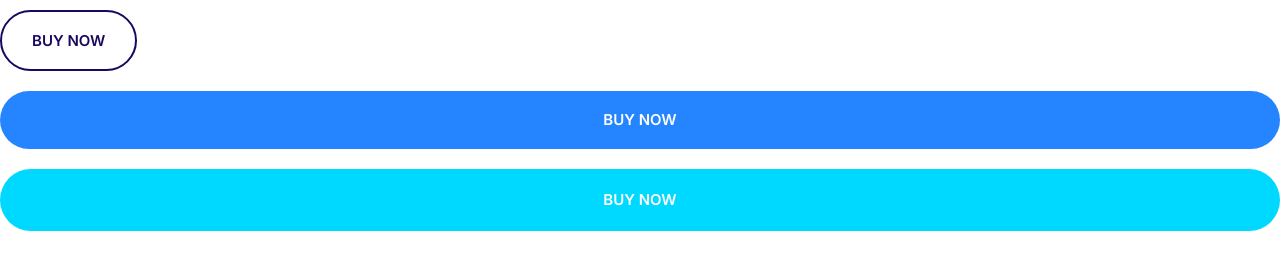
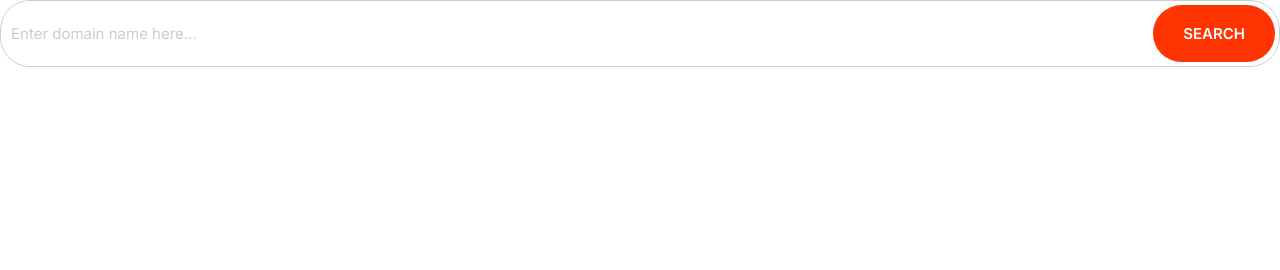
Before and after one commit to shreyanskh1/cloudnine, a plain HTML site: page index.html in a window 1280 px wide. Drawn offline with Linux system fonts and the light colour scheme.

Commit message:
Inputs and input-groups

```diff
--- a/css/styles.css
+++ b/css/styles.css
@@ -4,6 +4,8 @@
 	--color-accent: #ff3400;
 	--color-headings: #1b0760;
 	--color-body: #918ca4;
+	--color-border: #ccc;
+	--border-radius: 30px;
 }
 
 *,
@@ -242,3 +244,40 @@ a {
 		font-size: 1.5rem;
 	}
 }
+
+/* Inputs */
+
+.input {
+	border-radius: var(--border-radius);
+	border: 1px solid var(--color-border);
+	color: var(--color-headings);
+	font-size: 2rem;
+	outline: 0;
+	padding: 1.5rem 3.5rem;
+}
+
+::placeholder {
+	color: #cdcbd7;
+}
+
+.input-group {
+	border: 1px solid var(--color-border);
+	border-radius: var(--border-radius);
+	display: flex;
+}
+
+.input-group .input {
+	border: 0;
+	flex-grow: 1;
+	padding: 1.5rem 1rem;
+}
+
+.input-group .btn {
+	margin: 4px;
+}
+
+@media screen and (min-width: 1024px) {
+	.input {
+		font-size: 1.5rem;
+	}
+}
--- a/index.html
+++ b/index.html
@@ -14,8 +14,13 @@
     <link rel="stylesheet" href="css/styles.css" />
   </head>
   <body>
-    <button class="btn btn--outline">Buy Now</button>
-    <button class="btn btn--primary btn--block">Buy Now</button>
-    <a href="#" class="btn btn--secondary btn--block">Buy Now</a>
+    <div class="input-group">
+      <input
+        type="text"
+        class="input"
+        placeholder="Enter domain name here..."
+      />
+      <button class="btn btn--accent">Search</button>
+    </div>
   </body>
 </html>
```
Also changed, not shown: components/inputs-groups.html (added, +4 -0 lines), components/inputs.html (added, +1 -0 lines).
